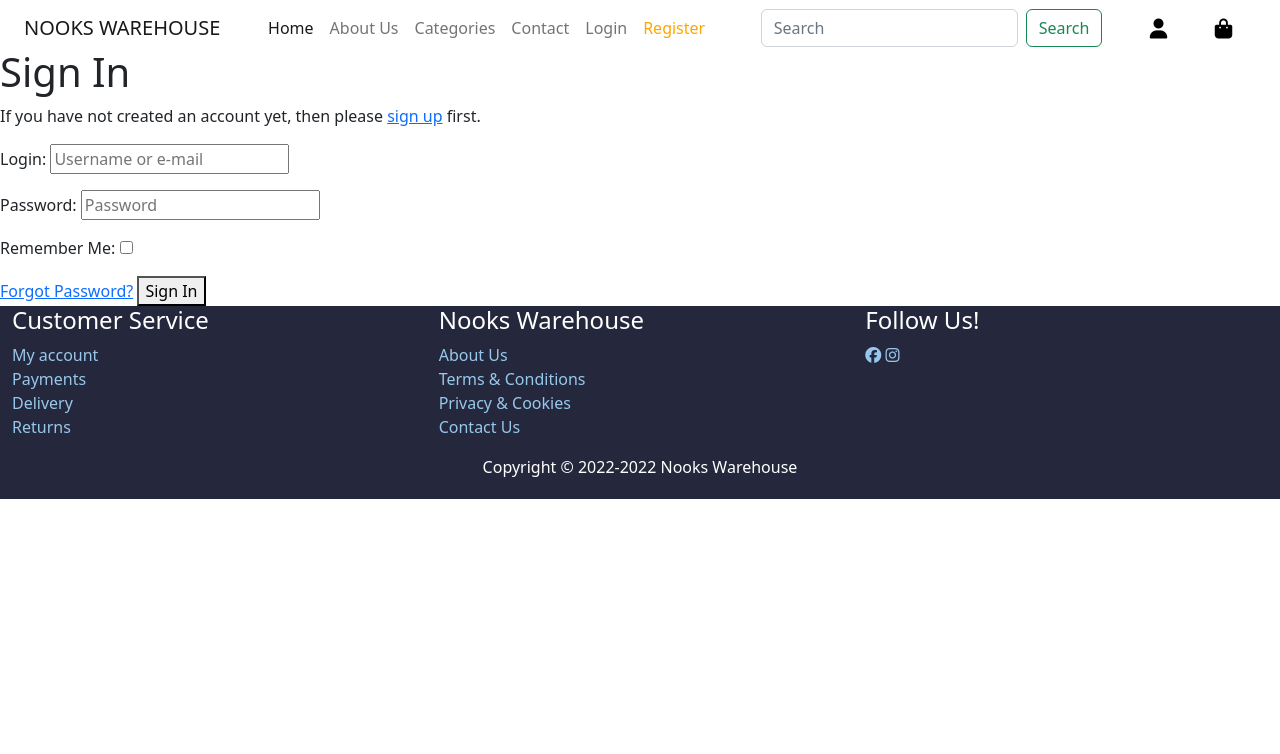
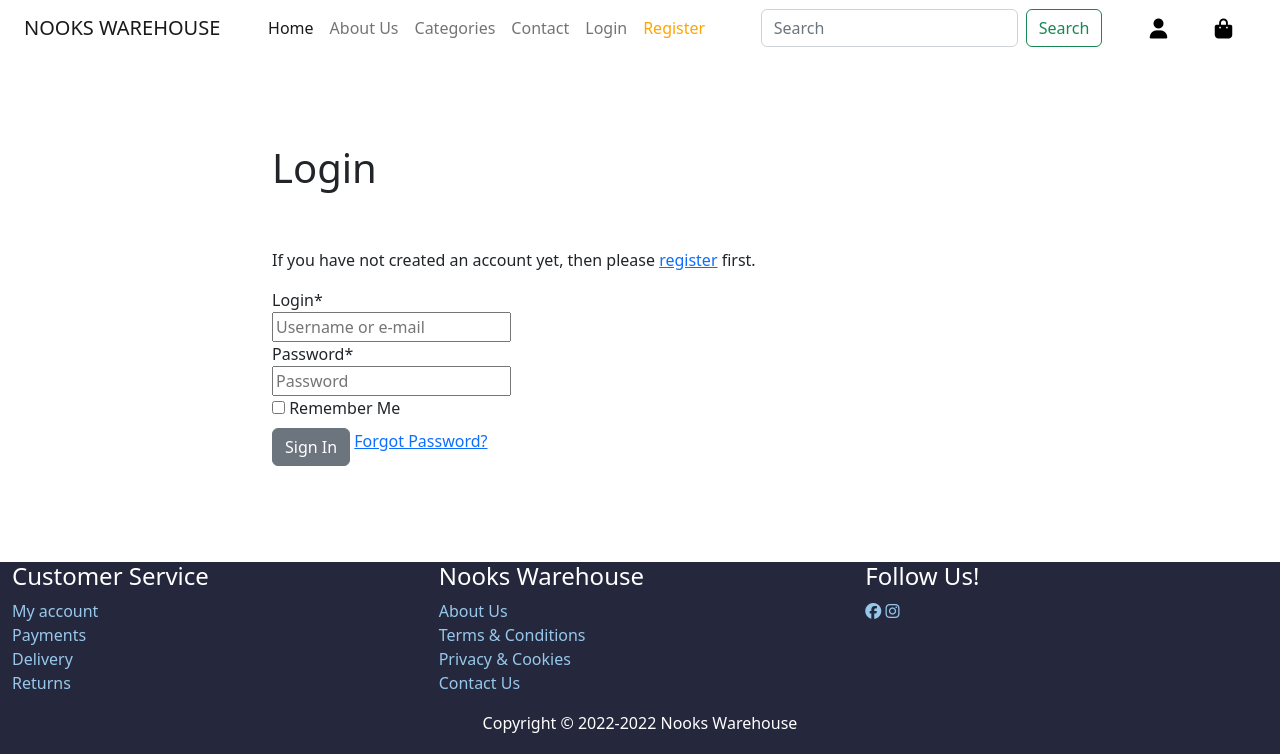
Before and after one commit to sharondrinkwaard/nookswarehouse, a Django app: page /accounts/login/ in a window 1280 px wide. Shown: the top 754 px of the page. Run offline with Django 3.2, Linux system fonts and the light colour scheme; some libraries are stand-ins or nearby versions.

Commit message:
Add css for login page

```diff
--- a/templates/allauth/account/login.html
+++ b/templates/allauth/account/login.html
@@ -1,46 +1,40 @@
-{% extends "account/base.html" %}
-
+{% extends "base.html" %}
+{% load crispy_forms_tags %}
 {% load i18n %}
 {% load account socialaccount %}
 
-{% block head_title %}{% trans "Sign In" %}{% endblock %}
+{% block head_title %}{% trans "Login" %}{% endblock %}
 
 {% block content %}
 
-<h1>{% trans "Sign In" %}</h1>
+<header>
+  <div class="container">
+      <div class="row">
+          <div class="col-md-8 mt-5 offset-md-2">
+            <h1 class="mt-5">{% trans "Login" %}</h1>
+          </div>
+      </div>
+  </div>
+</header>
 
-{% get_providers as socialaccount_providers %}
+<div class="container mb-5">
+  <div class="row">
+    <div class="col-md-8 mt-5 offset-md-2">
+      <p>{% blocktrans %}If you have not created an account yet, then please
+      <a href="{{ signup_url }}">register</a> first.{% endblocktrans %}</p>
 
-{% if socialaccount_providers %}
-<p>{% blocktrans with site.name as site_name %}Please sign in with one
-of your existing third party accounts. Or, <a href="{{ signup_url }}">sign up</a>
-for a {{ site_name }} account and sign in below:{% endblocktrans %}</p>
+      <form class="login mb-5" method="POST" action="{% url 'account_login' %}">
+        {% csrf_token %}
+        {{ form | crispy }}
+        {% if redirect_field_value %}
+        <input type="hidden" name="{{ redirect_field_name }}" value="{{ redirect_field_value }}" />
+        {% endif %}
+        <button class="btn btn-secondary btn-md mt-2" type="submit">{% trans "Sign In" %}</button>
+        <a class="button secondaryAction" href="{% url 'account_reset_password' %}">{% trans "Forgot Password?" %}</a>
 
-<div class="socialaccount_ballot">
-
-  <ul class="socialaccount_providers">
-    {% include "socialaccount/snippets/provider_list.html" with process="login" %}
-  </ul>
-
-  <div class="login-or">{% trans 'or' %}</div>
-
+      </form>
+    </div>
+  </div>
 </div>
 
-{% include "socialaccount/snippets/login_extra.html" %}
-
-{% else %}
-<p>{% blocktrans %}If you have not created an account yet, then please
-<a href="{{ signup_url }}">sign up</a> first.{% endblocktrans %}</p>
-{% endif %}
-
-<form class="login" method="POST" action="{% url 'account_login' %}">
-  {% csrf_token %}
-  {{ form.as_p }}
-  {% if redirect_field_value %}
-  <input type="hidden" name="{{ redirect_field_name }}" value="{{ redirect_field_value }}" />
-  {% endif %}
-  <a class="button secondaryAction" href="{% url 'account_reset_password' %}">{% trans "Forgot Password?" %}</a>
-  <button class="primaryAction" type="submit">{% trans "Sign In" %}</button>
-</form>
-
 {% endblock %}
--- a/templates/base.html
+++ b/templates/base.html
@@ -46,7 +46,7 @@
 
             {% if user.is_authenticated %}
             <li class="nav-item">
-              <a class="nav-link" href="">My Account</a>
+              <a class="nav-link" href="">My Orders</a>
             </li>
             <li class="nav-item">
               <a class="nav-link" href="{% url 'account_logout' %}">Sign Out</a>
```
